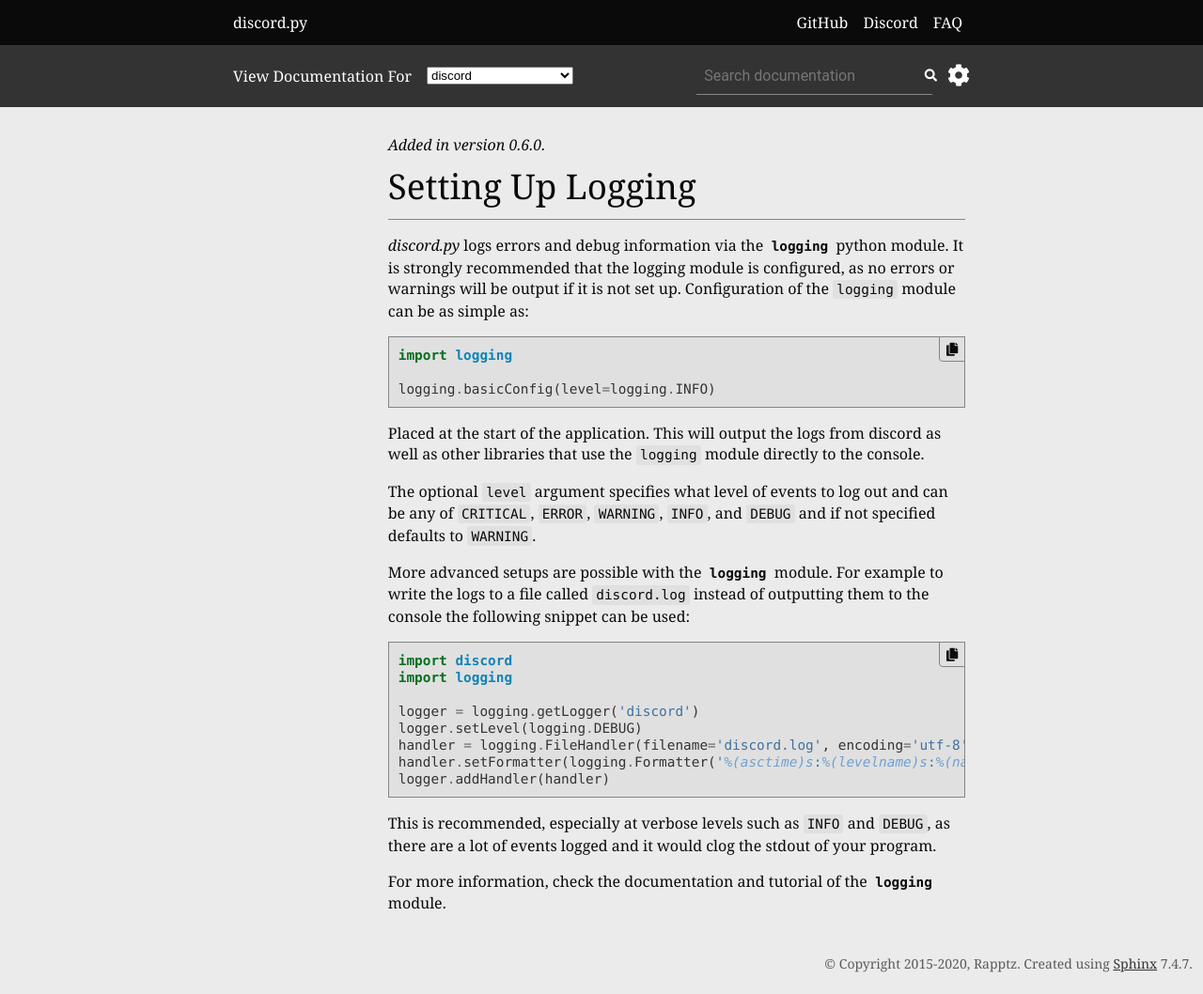
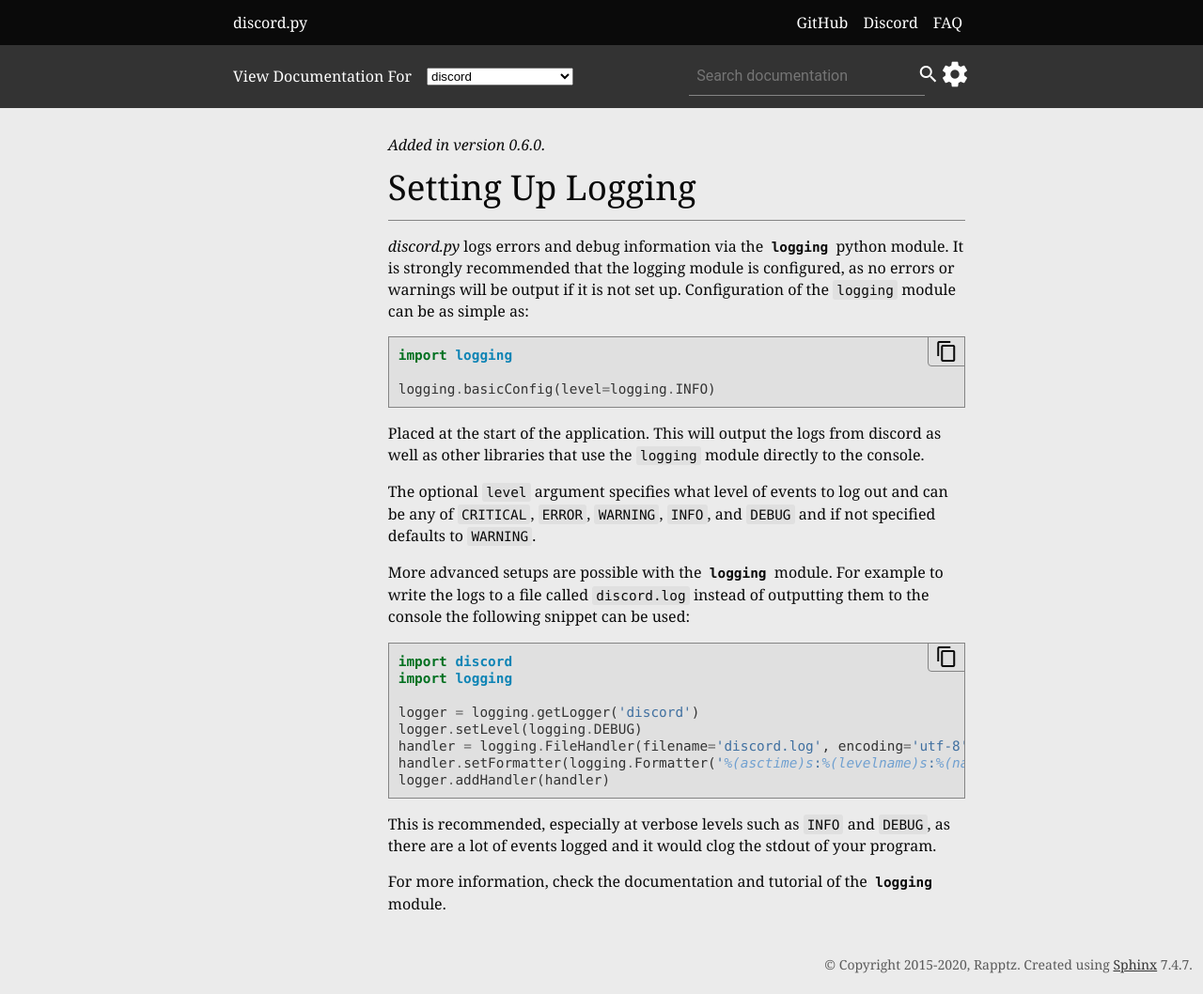
Before and after one commit to spartacus0816/dsbot, a Sphinx documentation site: the page built from docs/logging.rst, in a window 1280 px wide. Shown: the whole page at 94% size. Built offline with Sphinx 7.4.7, drawn with Linux system fonts in a browser that asks for light colours; nearby versions of some CDN libraries; pages that are not in the unit, such as notebooks, are missing from menus.

Commit message:
Switch icon set over to Material Icons intead of FontAwesome

```diff
--- a/docs/_static/copy.js
+++ b/docs/_static/copy.js
@@ -1,13 +1,13 @@
-const COPY = "fa-copy";
-const COPIED = "fa-clipboard-check";
+const COPY = "content_copy";
+const COPIED = "done";
 
 const copy = async (obj) => {
-  // <div><span class="copy">  <i class="fas ...">the icon element</i>  </span><pre> code </pre></div>
+  // <span class="copy"><span class="material-icons">{{text}}</span></span>
   await navigator.clipboard.writeText(obj.children[1].innerText).then(
     () => {
       let icon = obj.children[0].children[0];
-      icon.className = icon.className.replace(COPY, COPIED);
-      setTimeout(() => (icon.className = icon.className.replace(COPIED, COPY)), 2500);
+      icon.textContent = COPIED;
+      setTimeout(() => (icon.textContent = COPY), 2500);
     },
     (r) => alert('Could not copy codeblock:\n' + r.toString())
   );
@@ -24,8 +24,9 @@
       copyEl.setAttribute("aria-label", "Copy Code");
       copyEl.setAttribute("title", "Copy Code");
 
-      let copyIcon = document.createElement("i");
-      copyIcon.className = "fas " + COPY;
+      let copyIcon = document.createElement("span");
+      copyIcon.className = "material-icons";
+      copyIcon.textContent = COPY;
       copyEl.append(copyIcon);
 
       codeblock.prepend(copyEl);
--- a/docs/_static/custom.js
+++ b/docs/_static/custom.js
@@ -71,8 +71,7 @@
     if (e.target.tagName == "A" && sidebar.classList.contains("sidebar-toggle")) {
       sidebar.classList.remove("sidebar-toggle");
       let button = hamburgerToggle.firstElementChild;
-      button.classList.remove("fa-times");
-      button.classList.add("fa-bars");
+      button.textContent = "menu";
 
       // Scroll a little up to actually see the header
       // Note: this is generally around ~55px
@@ -87,9 +86,12 @@
   hamburgerToggle.addEventListener("click", (e) => {
     sidebar.classList.toggle("sidebar-toggle");
     let button = hamburgerToggle.firstElementChild;
-    const isHamburger = button.classList.contains("fa-bars");
-    button.classList.toggle("fa-bars", !isHamburger);
-    button.classList.toggle("fa-times", isHamburger);
+    if (button.textContent == "menu") {
+      button.textContent = "close";
+    }
+    else {
+      button.textContent = "menu";
+    }
   });
 
   const tables = document.querySelectorAll('.py-attribute-table[data-move-to-id]');
--- a/docs/_static/style.css
+++ b/docs/_static/style.css
@@ -329,9 +329,10 @@
   float: right;
 }
 
-.fa-bars, .fa-times, .fa-cog {
+aside .material-icons,
+.settings > .material-icons {
+  cursor: pointer;
   font-size: 2em;
-  cursor: pointer;
 }
 
 .sidebar-toggle {
@@ -504,10 +505,7 @@
   font-size: 0.875em;
   padding: 0.2em 0.5em;
   border-bottom-left-radius: 4px;
-}
-
-.copy > .fa-clipboard-check {
-  padding: 0 0.875px;
+  display: flex;
 }
 
 /* -- body styles --------------------------------------------------------- */
@@ -1131,10 +1129,6 @@
     width: 20%;
   }
 
-  .sub-header .fa-cog {
-    font-size: 1.5em;
-  }
-
   .py-attribute-table-column:not(:first-child) {
     margin-top: unset;
   }
--- a/docs/_templates/layout.html
+++ b/docs/_templates/layout.html
@@ -6,7 +6,7 @@
   <title>{{ title|striptags|e }}{{ titlesuffix }}</title>
   {%- block extrahead %} {% endblock %}
   <!-- end extra head -->
-  <link rel="stylesheet" href="https://use.fontawesome.com/releases/v5.6.3/css/all.css" integrity="sha384-UHRtZLI+pbxtHCWp1t77Bi1L4ZtiqrqD80Kn4Z8NTSRyMA2Fd33n5dQ8lWUE00s/" crossorigin="anonymous">
+  <link href="https://fonts.googleapis.com/icon?family=Material+Icons" rel="stylesheet">
   <link rel="stylesheet" href="{{ pathto('_static/style.css', 1)|e }}" type="text/css" />
   <link rel="stylesheet" href="{{ pathto('_static/codeblocks.css', 1) }}" type="text/css" />
   {%- block css %}
@@ -81,19 +81,19 @@
         <div class="searchwrapper">
           <input type="search" name="q" placeholder="{{ _('Search documentation') }}" />
           <button type="submit">
-            <i class="fas fa-search"></i>
+            <span class="material-icons">search</span>
           </button>
         </div>
       </form>
-      <a accesskey="S" class="settings" onclick="openModal(settingsModal);"><i class='fas fa-cog'></i></a>
+      <a accesskey="S" class="settings" onclick="openModal(settingsModal);"><span class="material-icons">settings</span></a>
     </div>
     {#- The sidebar component #}
     <aside class="grid-item">
       <span id="hamburger-toggle">
-        <i class="fa fa-bars"></i>
+        <span class="material-icons">menu</span>
       </span>
       <span id="settings-toggle" class="settings" onclick="openModal(settingsModal);">
-        <i class='fas fa-cog'></i>
+        <span class="material-icons">settings</span>
       </span>
       <div id="sidebar">
         {%- include "localtoc.html" %}
@@ -134,7 +134,9 @@
 
   <div id="settings" class="modal" onclick="if (event.target == this){ closeModal(settingsModal); }" hidden>
     <div class="modal-content">
-      <span class="close" onclick="closeModal(settingsModal);" title="Close"><i class='fas fa-times'></i></span>
+      <span class="close" onclick="closeModal(settingsModal);" title="Close">
+        <span class="material-icons">close</span>
+      </span>
       <h1>Settings</h1>
 
       <div class='setting'>
```
